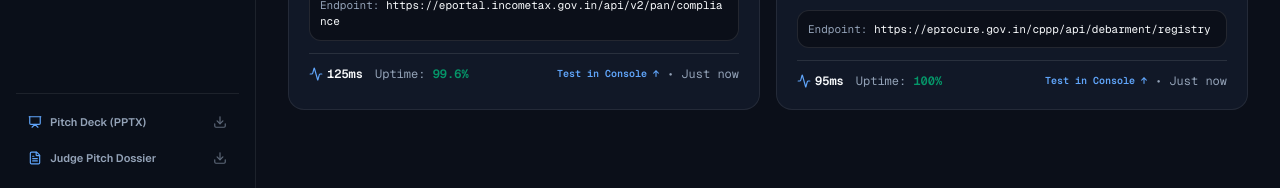
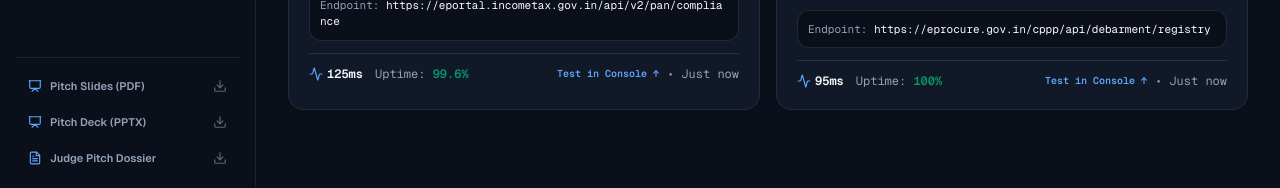
Before and after one commit to SiddhantGpt19/GeM-Rakshak, a Next.js app: page /gateways in a window 1280 px wide. Shown: the part 1527-1715 px from the top of the page. Built offline with nearby package versions, Linux system fonts and the light colour scheme.

Commit message:
feat: generate 14-slide widescreen presentation PDF and add sidebar download links

```diff
--- a/src/components/Sidebar.tsx
+++ b/src/components/Sidebar.tsx
@@ -147,6 +147,20 @@ export function Sidebar() {
       {/* Platform Documentation & SIH Dossier Footer */}
       <div className="pt-3 border-t border-slate-200/80 dark:border-white/[0.08] space-y-1">
         <a
+          href="/GeM_Rakshak_Presentation.pdf"
+          target="_blank"
+          rel="noopener noreferrer"
+          className="flex items-center justify-between px-3 py-2 rounded-lg text-xs font-medium text-slate-600 dark:text-slate-400 hover:text-blue-600 dark:hover:text-blue-400 hover:bg-blue-50/50 dark:hover:bg-white/[0.04] transition-all group"
+          title="Open / Download Official Pitch Deck Slides (PDF)"
+        >
+          <div className="flex items-center space-x-2">
+            <Presentation className="w-3.5 h-3.5 text-blue-600 dark:text-blue-400" />
+            <span className="font-semibold text-[11px]">{language === "hi" ? "पिच स्लाइड्स (PDF)" : "Pitch Slides (PDF)"}</span>
+          </div>
+          <Download className="w-3.5 h-3.5 opacity-60 group-hover:opacity-100 transition-opacity" />
+        </a>
+
+        <a
           href="/GeM_Rakshak_Presentation.pptx"
           download="GeM_Rakshak_Presentation.pptx"
           className="flex items-center justify-between px-3 py-2 rounded-lg text-xs font-medium text-slate-600 dark:text-slate-400 hover:text-blue-600 dark:hover:text-blue-400 hover:bg-blue-50/50 dark:hover:bg-white/[0.04] transition-all group"
@@ -154,7 +168,7 @@ export function Sidebar() {
         >
           <div className="flex items-center space-x-2">
             <Presentation className="w-3.5 h-3.5 text-blue-600 dark:text-blue-400" />
-            <span className="font-semibold text-[11px]">{language === "hi" ? "पिच प्रेजेंटेशन (PPT)" : "Pitch Deck (PPTX)"}</span>
+            <span className="font-semibold text-[11px]">{language === "hi" ? "पिच डेक (PPTX)" : "Pitch Deck (PPTX)"}</span>
           </div>
           <Download className="w-3.5 h-3.5 opacity-60 group-hover:opacity-100 transition-opacity" />
         </a>
```
Also changed, not shown: 2 other files (tests, documents, lock files or other folders).
